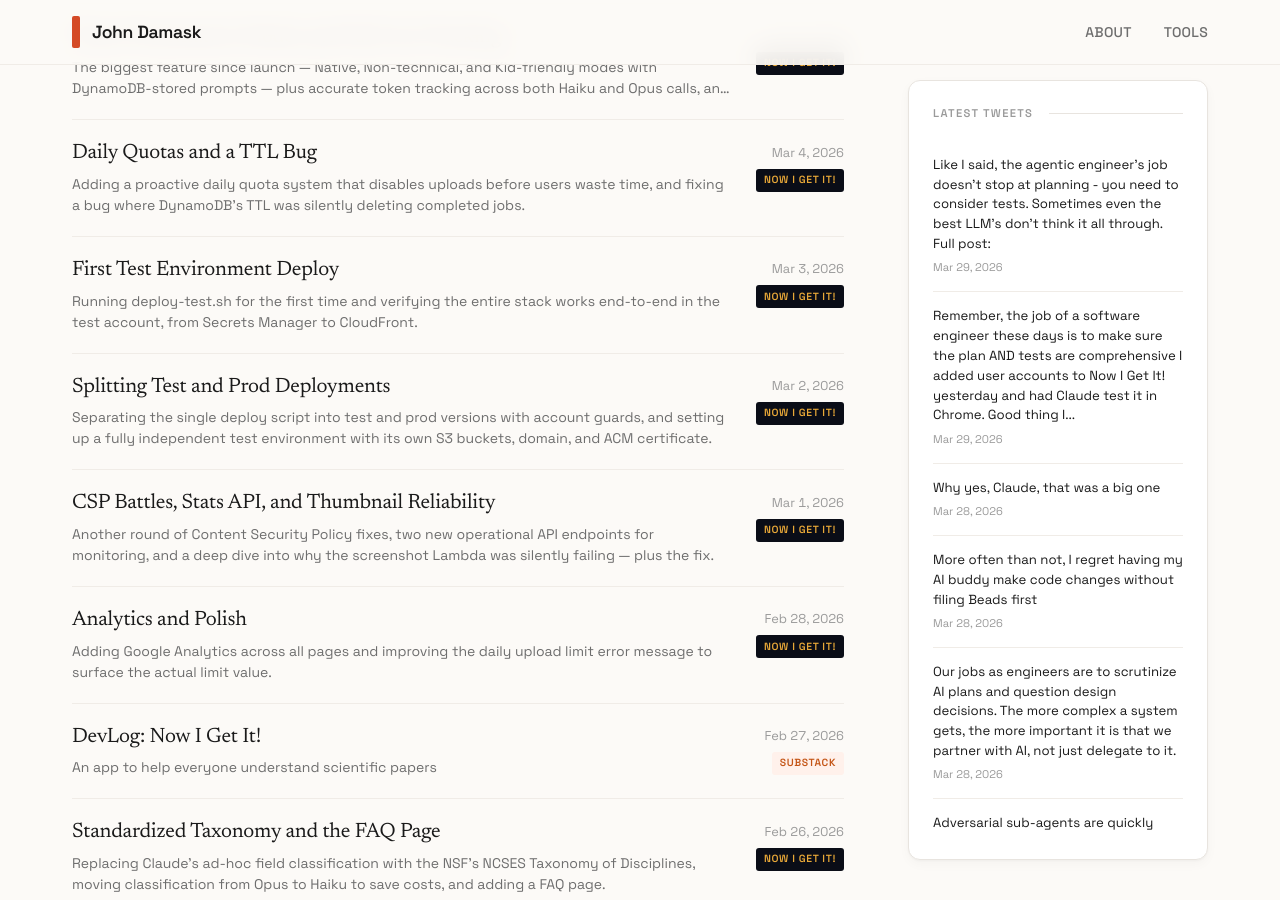
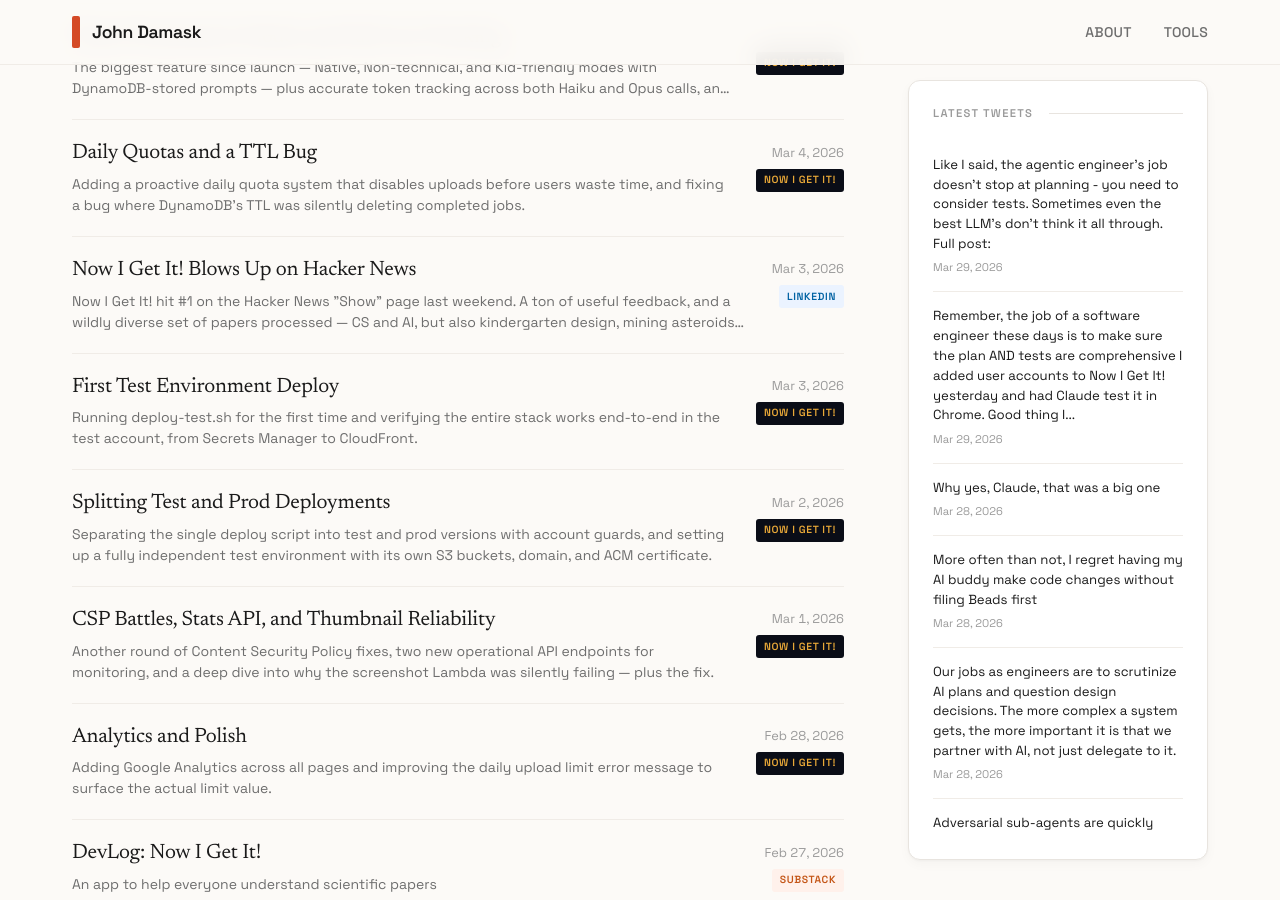
Before and after one commit to jbdamask/jbdamask.github.io, a Jekyll site: the page built from index.html, in a window 1280 px wide and 900 px high, scrolled down 6731 px. Built offline with Jekyll 4.4.1, drawn with Linux system fonts in a browser that asks for light colours; the list of posts is cut into pages by our own code.

Commit message:
Add Now I Get It! Hacker News LinkedIn post

```diff
--- a/_data/external-posts.yml
+++ b/_data/external-posts.yml
@@ -64,6 +64,13 @@
   excerpt: "Two things: an aws-quick-endpoint Claude Skill that scaffolds a CRUD Lambda + DynamoDB endpoint from a single prompt, and wiring one of those endpoints into Anthropic's new Discord Channel so I can chat to Claude from Discord."
   image: ""
 
+- title: "Now I Get It! Blows Up on Hacker News"
+  source: linkedin
+  url: https://www.linkedin.com/posts/johndamask_now-i-get-it-the-app-that-translates-scientific-share-7434570168829280256-J60R/
+  date: 2026-03-03
+  excerpt: "Now I Get It! hit #1 on the Hacker News \"Show\" page last weekend. A ton of useful feedback, and a wildly diverse set of papers processed — CS and AI, but also kindergarten design, mining asteroids for space food, the aesthetics of horror movies, and even a paper in Russian."
+  image: ""
+
 - title: "Recreating Claude Code"
   source: linkedin
   url: https://www.linkedin.com/posts/johndamask_this-post-is-about-as-geeky-as-it-gets-activity-7400635184649302016-pFQS?utm_source=share&utm_medium=member_desktop&rcm=ACoAAAA43DsBQQOqryv5OKRbJ4POIvYxDEng4o0
```
